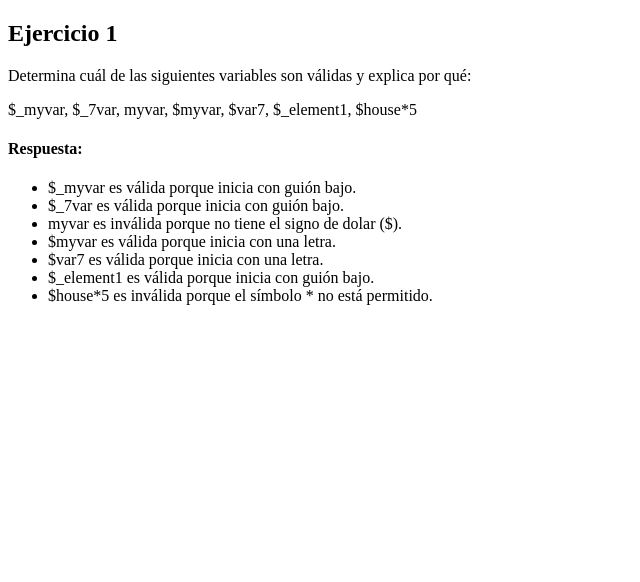
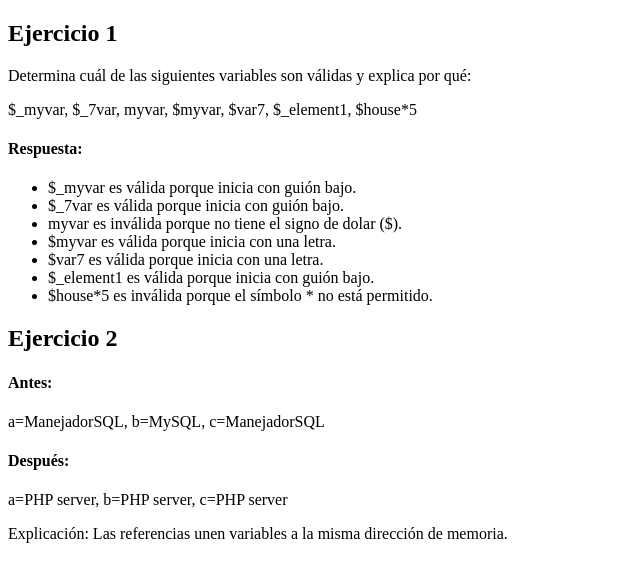
Before and after one commit to KarlaFR05/tecweb, a PHP site: page / in a window 1280 px wide. Shown: the top 582 px of the page, without its empty margins (0-640 px from the left). Run offline with PHP 8.4, Linux system fonts and the light colour scheme.

Commit message:
Ejercicio 2: Uso de referencias en variables

```diff
--- a/practicas/p04/index.php
+++ b/practicas/p04/index.php
@@ -30,5 +30,26 @@
         echo '<li>$house*5 es inválida porque el símbolo * no está permitido.</li>';
         echo '</ul>';
     ?>
+    <h2>Ejercicio 2</h2>
+    <?php
+        $a = "ManejadorSQL";
+        $b = "MySQL";
+        $c = &$a;
+
+        echo "<h4>Antes:</h4>";
+        echo "a=$a, b=$b, c=$c <br>";
+
+        $a = "PHP server";
+        $b = &$a;
+
+        echo "<h4>Después:</h4>";
+        echo "a=$a, b=$b, c=$c <br>";
+
+        echo "<p>Explicación: Las referencias unen variables a la misma dirección de memoria.</p>";
+
+        unset($a, $b, $c);
+    ?>
+
+
 </body>
 </html>
```
